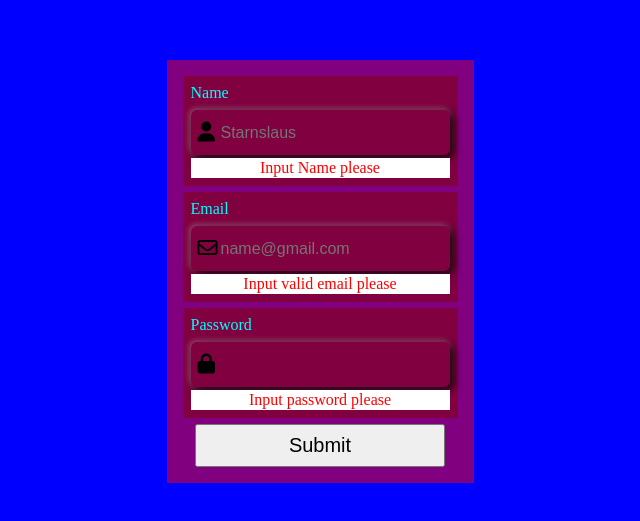
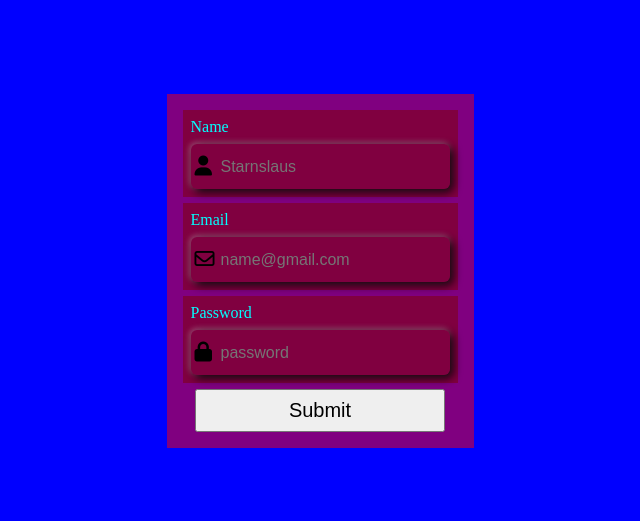
Before and after one commit to kilundi/formvalidation, a plain HTML site: page index.html in a window 1280 px wide. Shown: the part 129-650 px from the top of the page, without its empty margins (320-960 px from the left). Drawn offline with Linux system fonts and the light colour scheme.

Commit message:
version 2 form done

```diff
--- a/script.js
+++ b/script.js
@@ -1,13 +1,14 @@
 const newEl = (createEl) => document.createElement(createEl);
+
 const mainContainer = newEl("div");
 mainContainer.setAttribute("class", "mainContainer");
 document.body.appendChild(mainContainer);
 
-const formContainer = document.createElement("div");
+const formContainer = newEl("div");
 formContainer.setAttribute("class", "formContainer");
 mainContainer.appendChild(formContainer);
 
-const form = document.createElement("form");
+const form = newEl("form");
 
 // set attributes for the form
 form.setAttribute("method", "POST");
@@ -15,112 +16,165 @@ form.setAttribute("action", "/submit");
 form.setAttribute("id", "myForm");
 formContainer.appendChild(form);
 
-const inputName = document.createElement("div");
+const inputName = newEl("div");
 inputName.setAttribute("class", "inputName");
 form.appendChild(inputName);
 
-const inputEmail = document.createElement("div");
+const inputEmail = newEl("div");
 inputEmail.setAttribute("class", "inputEmail");
 form.appendChild(inputEmail);
 
-const inputPassword = document.createElement("div");
+const inputPassword = newEl("div");
 inputPassword.setAttribute("class", "inputPassword");
 form.appendChild(inputPassword);
 
 // Create a name label element
-const nameLabel = document.createElement("label");
+const nameLabel = newEl("label");
 nameLabel.textContent = "Name";
 nameLabel.setAttribute("for", "name");
 inputName.appendChild(nameLabel);
 
-const userIcon = document.createElement("i");
+const inputIcons = newEl("div");
+inputIcons.setAttribute("class", "inputIcons");
+inputName.appendChild(inputIcons);
+
+const userIcon = newEl("i");
 userIcon.classList.add("fas", "fa-user");
-inputName.appendChild(userIcon);
+inputIcons.appendChild(userIcon);
 // Create a name input element for name
-const nameInput = document.createElement("input");
+const nameInput = newEl("input");
 nameInput.setAttribute("type", "text");
 nameInput.setAttribute("id", "userName");
 nameInput.setAttribute("name", "name");
 nameInput.required;
 nameInput.setAttribute("placeholder", "Starnslaus");
-inputName.appendChild(nameInput);
+inputIcons.appendChild(nameInput);
 
-const errorIcon = document.createElement("i");
+const errorIcon = newEl("i");
 errorIcon.classList.add("fas", "fa-circle-exclamation");
-inputName.appendChild(errorIcon);
+inputIcons.appendChild(errorIcon);
 
-const successIcon = document.createElement("i");
+const successIcon = newEl("i");
 successIcon.classList.add("fas", "fa-circle-check");
-inputName.appendChild(successIcon);
+inputIcons.appendChild(successIcon);
 
-const nameError = document.createElement("div");
-nameError.setAttribute("class", "nameError");
-nameError.innerHTML = "Input Name please";
+const nameError = newEl("div");
+
 inputName.appendChild(nameError);
 
 // Create an email label element
-const emailLabel = document.createElement("label");
+const emailLabel = newEl("label");
 emailLabel.textContent = "Email";
 emailLabel.setAttribute("for", "email");
 inputEmail.appendChild(emailLabel);
 
-const envelopeIcon = document.createElement("i");
+const email_Icons = newEl("div");
+email_Icons.setAttribute("class", "email_Icons");
+inputEmail.appendChild(email_Icons);
+
+const envelopeIcon = newEl("i");
 envelopeIcon.classList.add("far", "fa-envelope");
-inputEmail.appendChild(envelopeIcon);
+email_Icons.appendChild(envelopeIcon);
 
 // Create an email input element for name
-const emailInput = document.createElement("input");
+const emailInput = newEl("input");
 emailInput.setAttribute("type", "email");
 emailInput.setAttribute("id", "userEmail");
 emailInput.setAttribute("name", "email");
 emailInput.setAttribute("placeholder", "name@gmail.com");
-inputEmail.appendChild(emailInput);
+email_Icons.appendChild(emailInput);
 
-const errorIcon2 = document.createElement("i");
+const errorIcon2 = newEl("i");
 errorIcon2.classList.add("fas", "fa-circle-exclamation");
-inputEmail.appendChild(errorIcon2);
+email_Icons.appendChild(errorIcon2);
 
-const successIcon2 = document.createElement("i");
+const successIcon2 = newEl("i");
 successIcon2.classList.add("fas", "fa-circle-check");
-inputEmail.appendChild(successIcon2);
+email_Icons.appendChild(successIcon2);
 
-const emailError = document.createElement("div");
-emailError.setAttribute("class", "emailError");
-emailError.innerHTML = "Input valid email please";
+const emailError = newEl("div");
+
 inputEmail.appendChild(emailError);
 
 // Create a password label element
-const passwordLabel = document.createElement("label");
+const passwordLabel = newEl("label");
 passwordLabel.textContent = "Password";
 emailLabel.setAttribute("for", "password");
 inputPassword.appendChild(passwordLabel);
 
-const lockIcon = document.createElement("i");
+const password_Icons = newEl("div");
+password_Icons.setAttribute("class", "password_Icons");
+inputPassword.appendChild(password_Icons);
+
+const lockIcon = newEl("i");
 lockIcon.classList.add("fas", "fa-lock");
-inputPassword.appendChild(lockIcon);
+password_Icons.appendChild(lockIcon);
 
 // Create a password input element for name
-const passwordInput = document.createElement("input");
+const passwordInput = newEl("input");
 passwordInput.setAttribute("type", "password");
 passwordInput.setAttribute("id", "password");
 passwordInput.setAttribute("name", "password");
-inputPassword.appendChild(passwordInput);
+passwordInput.setAttribute("placeholder", "password");
+password_Icons.appendChild(passwordInput);
 
-const errorIcon3 = document.createElement("i");
+const errorIcon3 = newEl("i");
 errorIcon3.classList.add("fas", "fa-circle-exclamation");
-inputPassword.appendChild(errorIcon3);
+password_Icons.appendChild(errorIcon3);
 
-const successIcon3 = document.createElement("i");
+const successIcon3 = newEl("i");
 successIcon3.classList.add("fas", "fa-circle-check");
-inputPassword.appendChild(successIcon3);
+password_Icons.appendChild(successIcon3);
 
-const passwordError = document.createElement("div");
-passwordError.setAttribute("class", "passwordError");
-passwordError.innerHTML = "Input password please";
+const passwordError = newEl("div");
+
 inputPassword.appendChild(passwordError);
 
 // Create a submit button
-const submitButton = document.createElement("button");
+const submitButton = newEl("button");
 submitButton.setAttribute("type", "submit");
 submitButton.textContent = "Submit";
 form.appendChild(submitButton);
+
+form.addEventListener("submit", (e) => {
+  e.preventDefault();
+  //create the classes by click
+
+  if (nameInput.value.trim() === "") {
+    successIcon.style.opacity = "0";
+    nameError.setAttribute("class", "nameError");
+    nameError.innerHTML = "Input Name please";
+    errorIcon.style.opacity = "1";
+  } else {
+    errorIcon.style.opacity = "0";
+    successIcon.style.opacity = "1";
+    nameError.removeAttribute("class");
+    nameError.innerHTML = "";
+  }
+  if (emailInput.value.trim() === "") {
+    successIcon2.style.opacity = "0";
+    errorIcon2.style.opacity = "1";
+    emailError.setAttribute("class", "emailError");
+    emailError.innerHTML = "Input valid email please";
+  } else {
+    errorIcon2.style.opacity = "0";
+    successIcon2.style.opacity = "1";
+    emailError.removeAttribute("class");
+    emailError.innerHTML = "";
+  }
+  if (passwordInput.value.trim() === "") {
+    successIcon3.style.opacity = "0";
+    errorIcon3.style.opacity = "1";
+    passwordError.setAttribute("class", "passwordError");
+    passwordError.innerHTML = "Input password please";
+  } else {
+    errorIcon3.style.opacity = "0";
+    successIcon3.style.opacity = "1";
+    passwordError.removeAttribute("class");
+    passwordError.innerHTML = "";
+  }
+
+  // generate the HTML whenever there is an error
+});
+
+let error_message = () => {};
--- a/style.css
+++ b/style.css
@@ -11,6 +11,7 @@
     background: rgb(128, 0, 64);
     position: relative;
 }
+
 
 .mainContainer {
     background: blue;
@@ -43,7 +44,7 @@ form {
     padding: 1px;
     margin-top: 3px;
     background: white;
-    text-align: center;
+    /* text-align: center; */
 }
 
 form label {
@@ -59,9 +60,9 @@ form input::placeholder {
 }
 
 form div input {
-    /* width: 100%; */
-    /* max-width: 600px; */
-    /* flex: 1; */
+    width: 100%;
+    max-width: 300px;
+    flex: 1;
     height: 45px;
     border: none;
     outline: none;
@@ -85,15 +86,29 @@ form div .fa-circle-check {
     color: green;
 }
 
+form div .fa-circle-exclamation {
+    color: red;
+}
+
+
+.inputIcons, .email_Icons, .password_Icons {
+    position: relative;
+    width: 100%;
+    max-width: 400px;
+    /* background: green; */
+    /* padding: 8px; */
+}
+
 form div .fa-envelope, form div .fa-user, form div .fa-lock {
-    top: 42%;
-    left: 15px;
+    position: absolute;
+    top: 26%;
+    left: 4px;
 }
 
 form div .fa-circle-exclamation, form div .fa-circle-check {
-    color: red;
-    left: 85%;
-    top: 42%;
+    /* color: red; */
+    left: 89%;
+    top: 27%;
     opacity: 0;
 }
 
```
